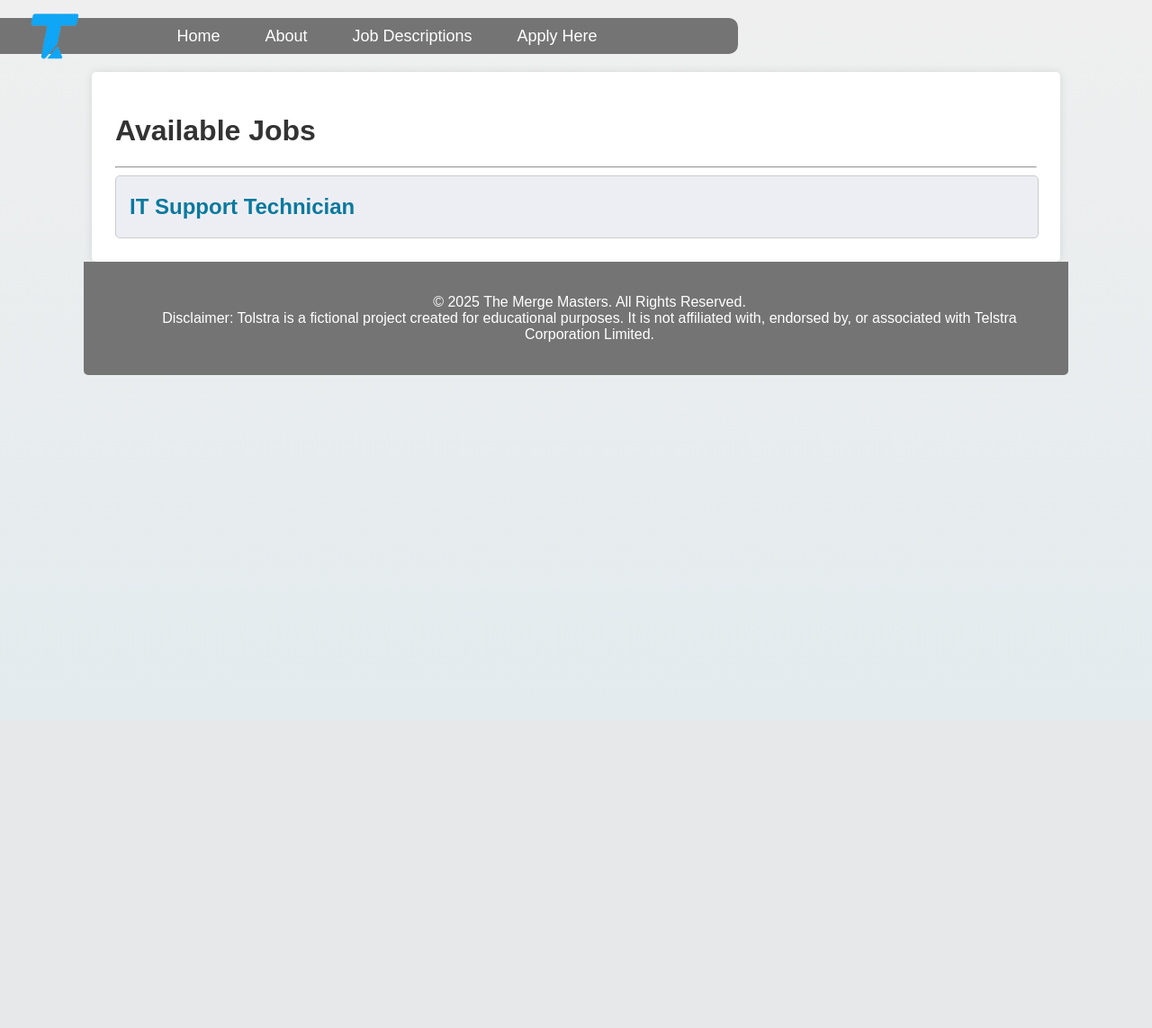
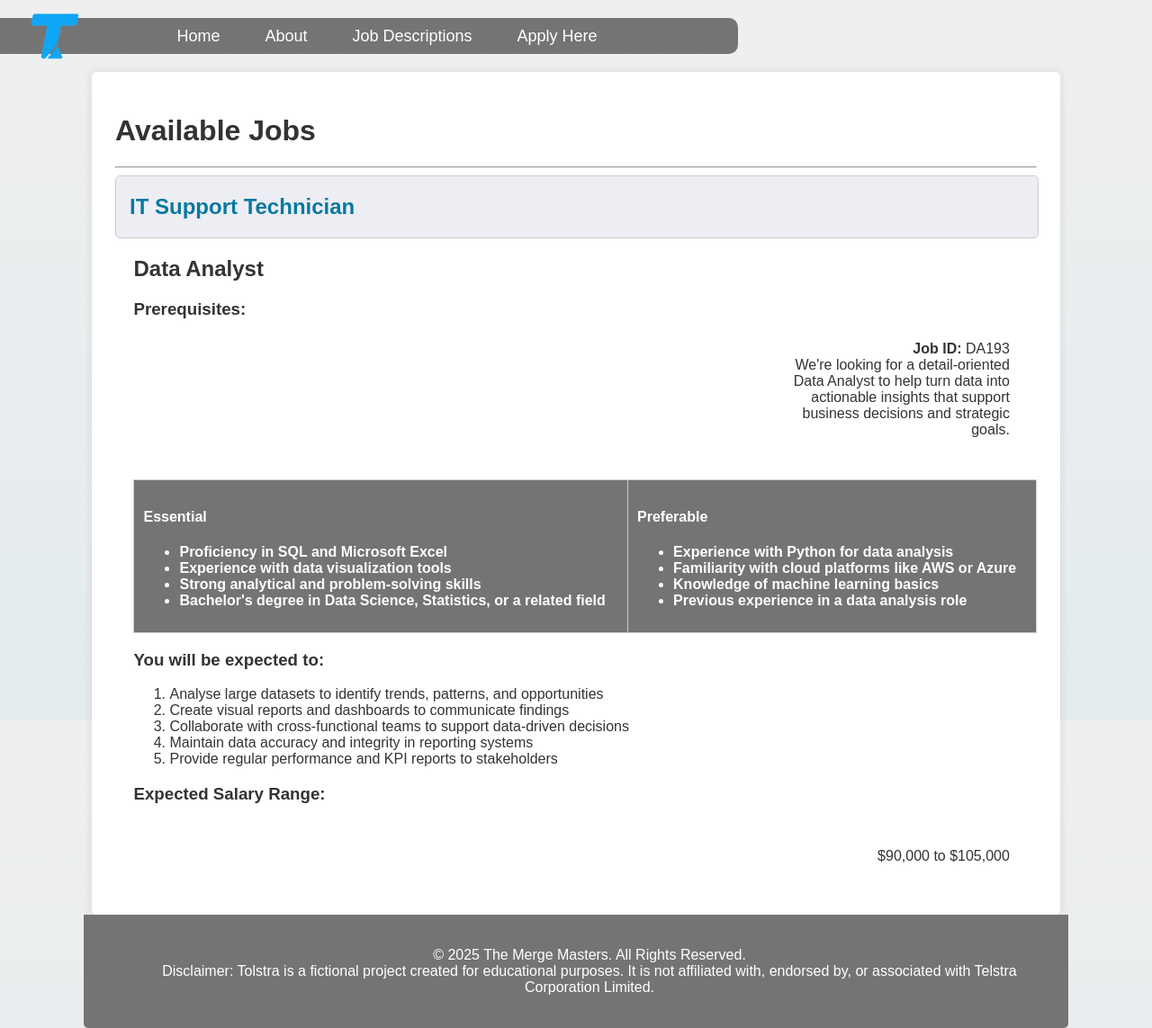
Before and after one commit to AshKmo/cos10026-part2, a PHP site: page /jobs.html in a window 1280 px wide. Shown: the whole page at 90% size. Before the commit the page ends 417 px from the top, so only its background shows below. Run offline with PHP 8.4, Linux system fonts and the light colour scheme; lists and menus that the app fills with data are empty.

Commit message:
recovered second job position details

```diff
--- a/jobs.html
+++ b/jobs.html
@@ -89,6 +89,48 @@
 					<p>$75,000 to $90,000</p>
 				</section>
 			</div>
+
+			<section>
+				<h2>Data Analyst</h2>
+				<aside>
+					<p></p><strong>Job ID: </strong>DA193<br>
+					We're looking for a detail-oriented Data Analyst to help turn data into actionable insights that support business decisions and strategic goals.</p>
+				</aside>
+				<h3>Prerequisites:</h3>
+				<table>
+					<th>
+						<h4>Essential</h4>
+						<ul>
+							<li>Proficiency in SQL and Microsoft Excel</li>
+							<li>Experience with data visualization tools</li>
+							<li>Strong analytical and problem-solving skills</li>
+							<li>Bachelor's degree in Data Science, Statistics, or a related field</li>
+						</ul>
+					</th>
+					<th>
+						<h4>Preferable</h4>
+						<ul>
+							<li>Experience with Python for data analysis</li>
+							<li>Familiarity with cloud platforms like AWS or Azure</li>
+							<li>Knowledge of machine learning basics</li>
+							<li>Previous experience in a data analysis role</li>
+						</ul>
+					</th>
+				</table>
+
+				<h3>You will be expected to:</h3>
+				<ol>
+					<li>Analyse large datasets to identify trends, patterns, and opportunities</li>
+					<li>Create visual reports and dashboards to communicate findings</li>
+					<li>Collaborate with cross-functional teams to support data-driven decisions</li>
+					<li>Maintain data accuracy and integrity in reporting systems</li>
+					<li>Provide regular performance and KPI reports to stakeholders</li>
+				</ol>
+
+				<h3>Expected Salary Range:</h3>
+				<aside>$90,000 to $105,000</aside>
+
+			</section>
 		</main>
 		<footer>
 			<p>&copy; 2025 The Merge Masters. All Rights Reserved.<br>
--- a/styles/styles.css
+++ b/styles/styles.css
@@ -65,8 +65,6 @@ nav ul li a {
 nav ul li a:hover {
     color: #00BFFF;
 }
-
-
 
 main {
     padding: 20px;
```
